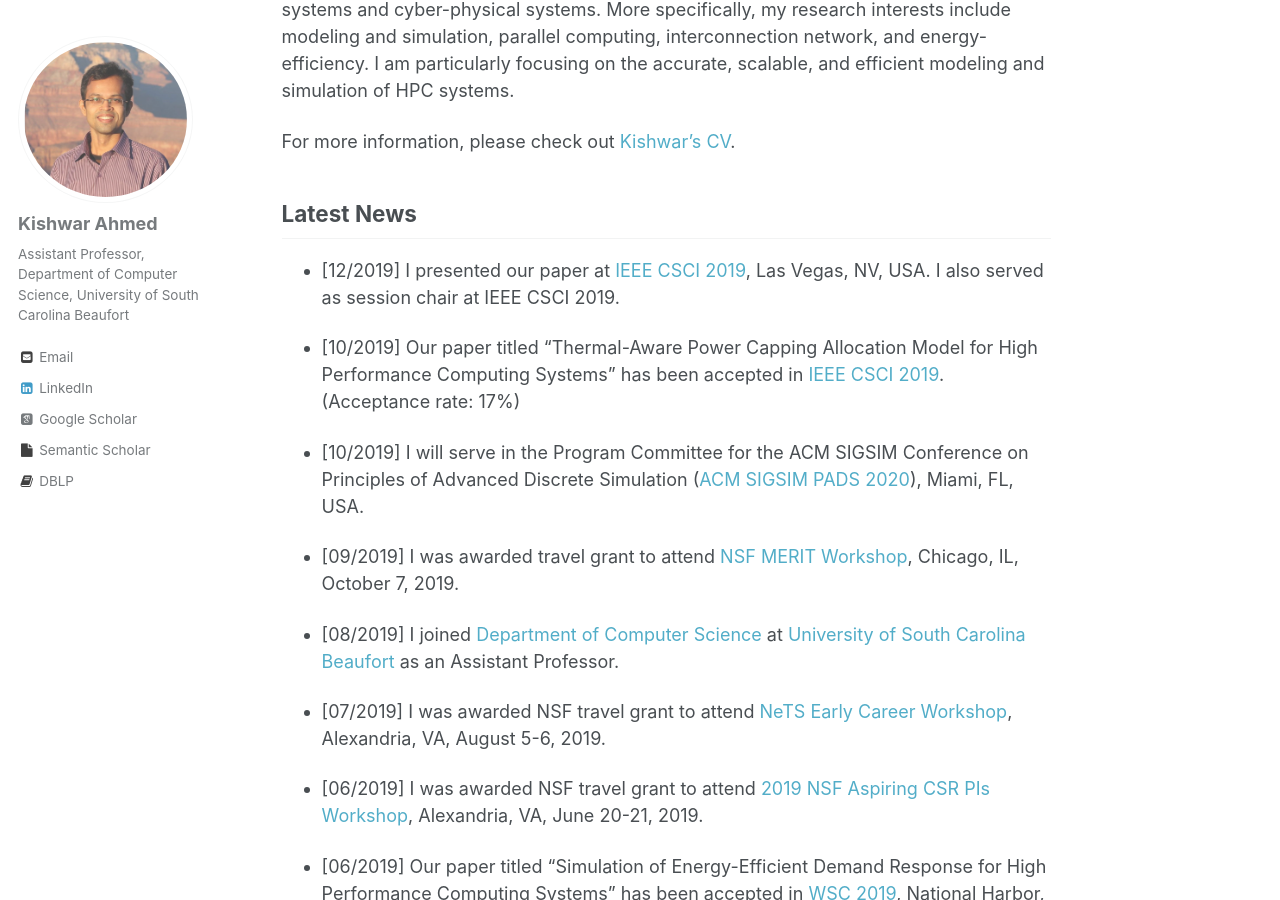
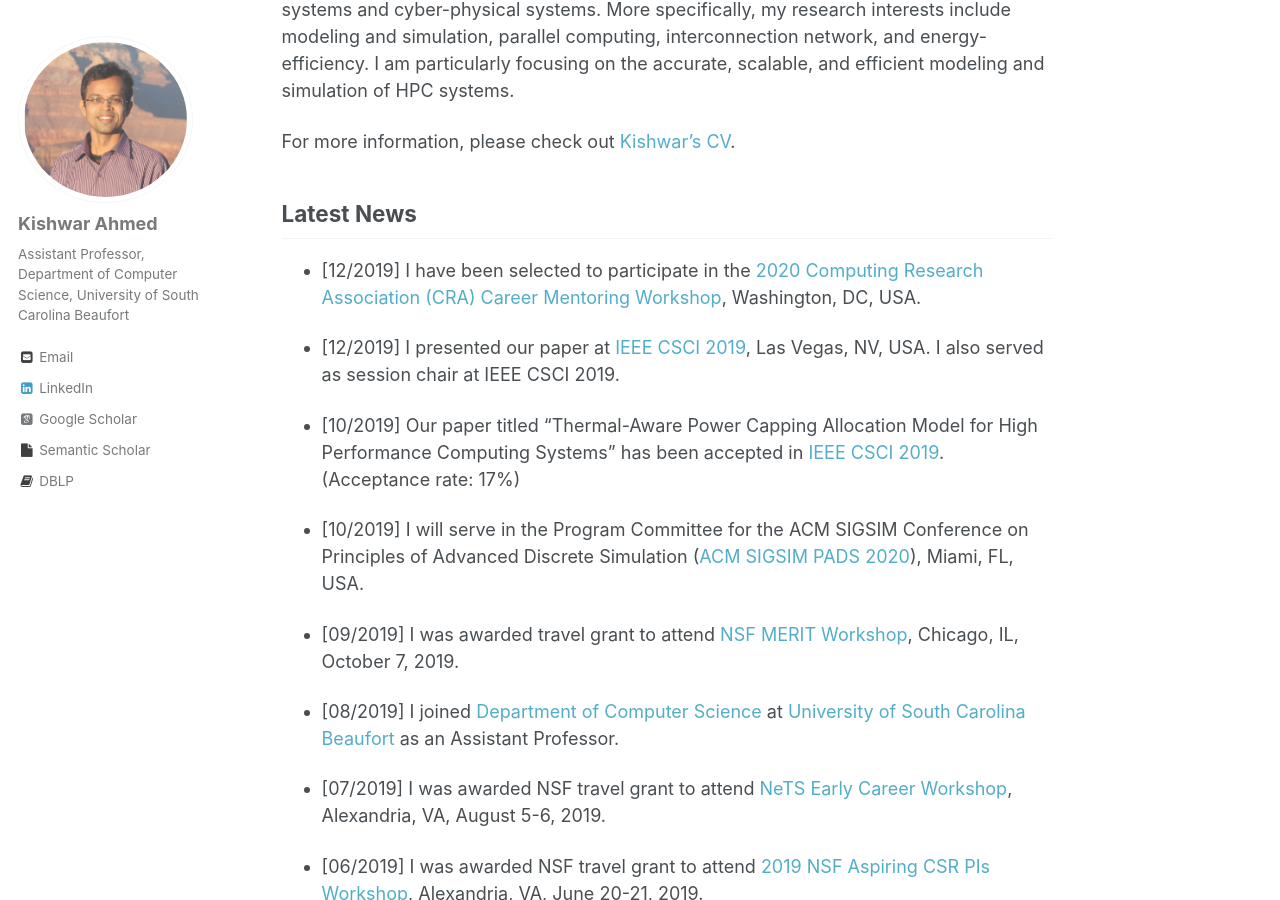
Before and after one commit to kishwarbd/kishwarbd.github.io, a Jekyll site: the page built from _pages/about.md, in a window 1280 px wide and 900 px high, scrolled down 388 px. Built offline with Jekyll 4.4.1, drawn with Linux system fonts in a browser that asks for light colours; some web fonts are replaced.

Commit message:
about updated

```diff
--- a/_pages/about.md
+++ b/_pages/about.md
@@ -22,6 +22,8 @@ computing (HPC) systems and cyber-physical systems. More specifically, my resear
 For more information, please check out [Kishwar’s CV](https://kishwarbd.github.io/files/kishwar-cv.pdf).
 
 ## Latest News
+
+* [12/2019] I have been selected to participate in the [2020 Computing Research Association (CRA) Career Mentoring Workshop](https://cra.org/events/2020-career-mentoring-workshop/), Washington, DC, USA.
 
 * [12/2019] I presented our paper at [IEEE CSCI 2019](https://americancse.org/events/csci2019), Las Vegas, NV, USA. I also served as session chair at IEEE CSCI 2019.
 
```
